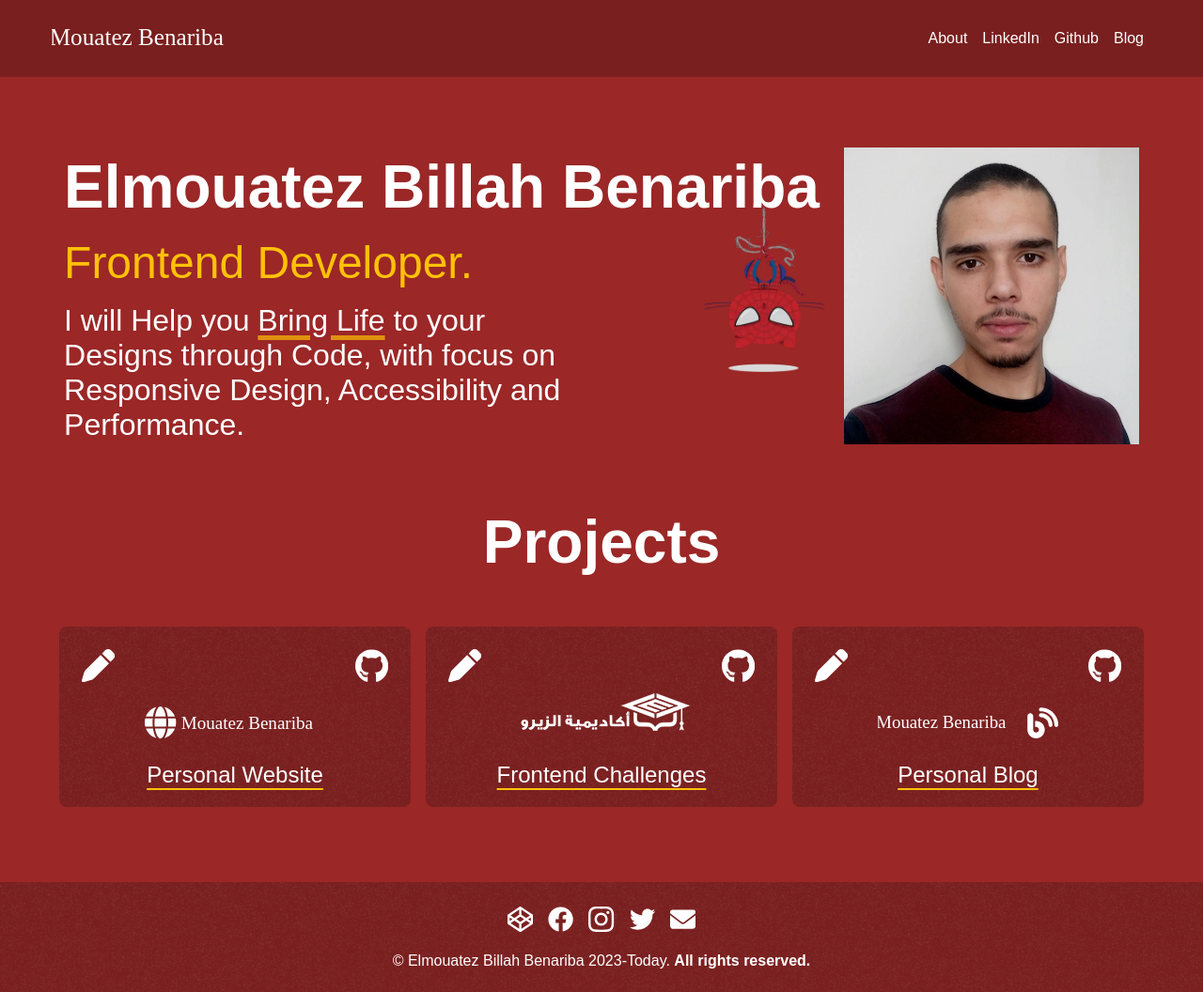
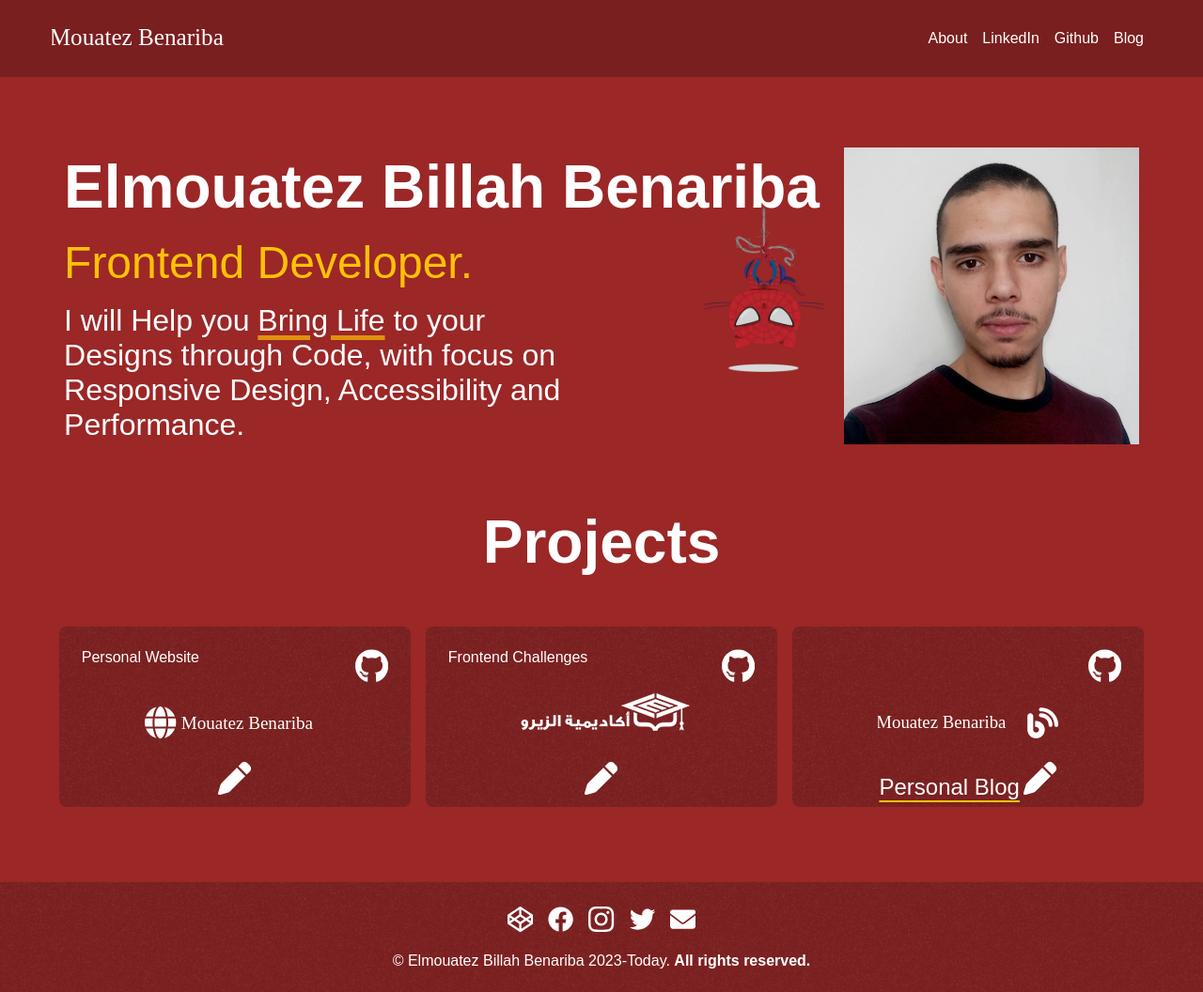
Before and after one commit to mouatezbenariba/mouatez-benariba-website, a plain HTML site: page index.html in a window 1280 px wide. Shown: the whole page at 94% size. Drawn offline with Linux system fonts and the light colour scheme; a web font is replaced by a local one.

Commit message:
add missing projects missing links

```diff
--- a/index.html
+++ b/index.html
@@ -245,7 +245,7 @@
                 <a
                   href="mouatezbenariba.me"
                   target="_blank"
-                  class="project__links__description"
+                  class="project__links__live"
                   >Personal Website</a
                 >
                 <a href="https://github.com/mouatezbenariba/mouatez-benariba-website" target="_blank" rel="noopener" class="project__links__github" aria-label="Mouatez Benariba personal website Github repository">
@@ -261,7 +261,7 @@
                     />
                   </svg>
                 </a>
-                <a href="#" class="project__links__live" aria-label="Mouatez Benariba personal website Case Study">
+                <a href="./src/html/case-study/personal-website.html" class="project__links__description" aria-label="Mouatez Benariba personal website Case Study">
                   <svg
                     xmlns="http://www.w3.org/2000/svg"
                     viewBox="0 0 512 512"
@@ -283,7 +283,7 @@
                 </figure>
               </div>
               <div class="project__links">
-                <a href="#" class="project__links__description">Frontend Challenges</a>
+                <a href="#" class="project__links__live">Frontend Challenges</a>
                 <a href="https://github.com/mouatezbenariba/Elzero-Frontend-Challenges" class="project__links__github" aria-label="Mouatez Benariba's Elzero Frontend Challenges Solution Github repository">
                   <svg
                     xmlns="http://www.w3.org/2000/svg"
@@ -297,7 +297,7 @@
                     />
                   </svg>
                 </a>
-                <a href="#" class="project__links__live" aria-label="Mouatez Benariba's Elzero Frontend Challenges Live Solution">
+                <a href="./src/html/case-study/elzero-frontend-challenges.html" target="_blank" rel="noopener class="project__links__description" aria-label="Mouatez Benariba's Elzero Frontend Challenges Live Solution">
                   <svg
                     xmlns="http://www.w3.org/2000/svg"
                     viewBox="0 0 512 512"
@@ -380,8 +380,8 @@
                 </figure>
               </div>
               <div class="project__links">
-                <a href="#" class="project__links__description">Personal Blog</a>
-                <a href="#" class="project__links__github" aria-label="Mouatez Benariba personal Blog Github repository">
+                <a href="https://blog.mouatezbenariba.me/" target="_blank" rel="noopener" class="project__links__description">Personal Blog</a>
+                <a href="https://github.com/mouatezbenariba/mouatez-benariba-blog" target="_blank" rel="noopener" class="project__links__github" aria-label="Mouatez Benariba personal Blog Github repository">
                   <svg
                     xmlns="http://www.w3.org/2000/svg"
                     viewBox="0 0 496 512"
@@ -394,7 +394,7 @@
                     />
                   </svg>
                 </a>
-                <a href="#" class="project__links__live" aria-label="Mouatez Benariba personal blog Case Study">
+                <a href="./src/html/case-study/personal-blog.html" class="project__links__description" aria-label="Mouatez Benariba personal blog Case Study">
                   <svg
                     xmlns="http://www.w3.org/2000/svg"
                     viewBox="0 0 512 512"
```
